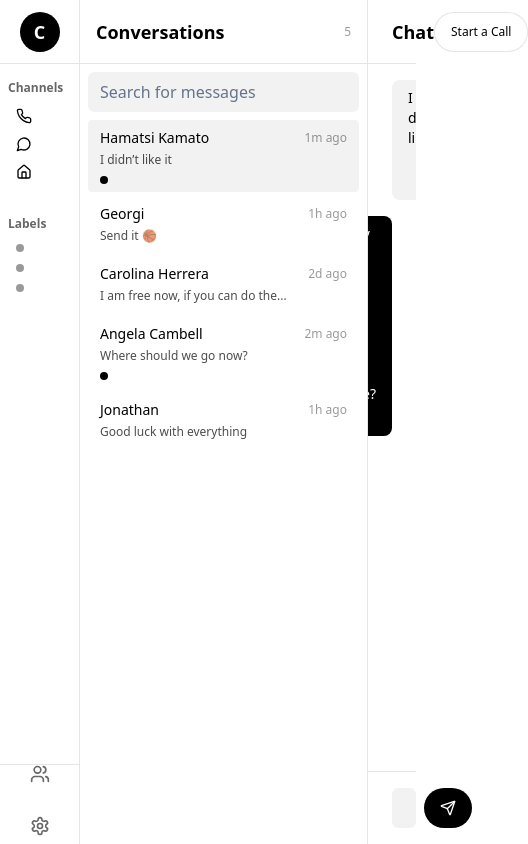
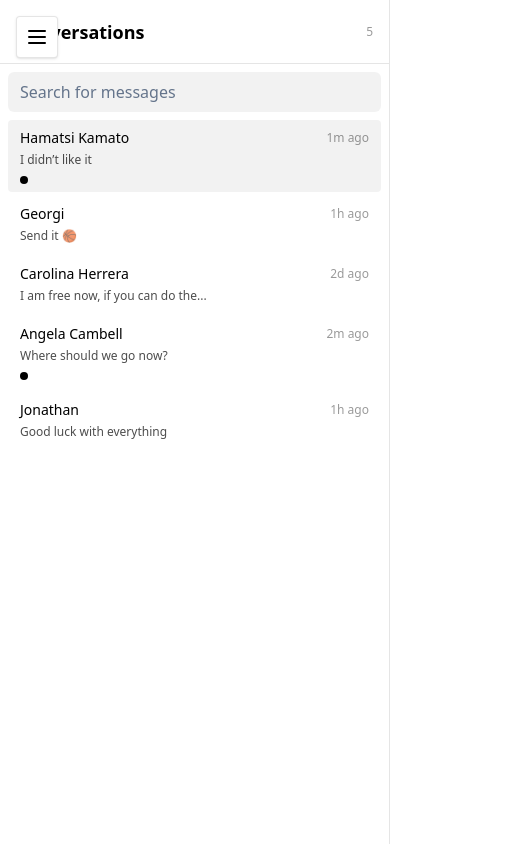
Before and after one commit to Digigit24/celiyo, a React (Vite) app: page / in a window 390 px wide. Shown: the whole page, 528 px wide, since content can reach past the window. Built offline with nearby package versions, Linux system fonts and the light colour scheme.

Commit message:
[dyad] Added 100% responsive omnichannel chat UI with mobile drawers and collapsible sidebar - wrote 5 file(s)

```diff
--- a/src/components/ChatSidebar.tsx
+++ b/src/components/ChatSidebar.tsx
@@ -1,4 +1,7 @@
-import { Home, Users, MessageCircle, Settings, Phone } from "lucide-react";
+import { Home, Users, MessageCircle, Settings, Phone, Menu } from "lucide-react";
+import { Sheet, SheetContent, SheetTrigger } from "@/components/ui/sheet";
+import { useIsMobile } from "@/hooks/use-is-mobile";
+import { useState } from "react";
 
 const channels = [
   { name: "WhatsApp", icon: <Phone size={16} />, id: "whatsapp" },
@@ -12,12 +15,36 @@ const labels = [
   { name: "Internal" },
 ];
 
-export const ChatSidebar = () => (
-  <aside className="flex flex-col w-20 md:w-56 border-r border-black/10 bg-white min-h-screen">
-    <div className="flex items-center justify-center h-16 border-b border-black/10">
+export const ChatSidebar = ({
+  collapsed,
+  onCollapse,
+  mobileOpen,
+  setMobileOpen,
+}: {
+  collapsed: boolean;
+  onCollapse: () => void;
+  mobileOpen?: boolean;
+  setMobileOpen?: (open: boolean) => void;
+}) => {
+  const isMobile = useIsMobile();
+
+  const sidebarContent = (
+    <div className={`flex flex-col h-full bg-white ${collapsed && !isMobile ? "w-20" : "w-56"} min-h-screen`}>
+      <div className="flex items-center justify-between h-16 border-b border-black/10 px-2">
+        <div className="flex items-center gap-2">
           <div className="rounded-full bg-black w-10 h-10 flex items-center justify-center text-white font-bold text-lg">
             C
           </div>
+        </div>
+        {!isMobile && (
+          <button
+            className="p-2 hover:bg-black/5 rounded"
+            onClick={onCollapse}
+            aria-label={collapsed ? "Expand sidebar" : "Collapse sidebar"}
+          >
+            <Menu size={20} className="text-black/60" />
+          </button>
+        )}
       </div>
       <nav className="flex-1 flex flex-col gap-2 mt-4 px-2">
         <div>
@@ -26,7 +53,7 @@ export const ChatSidebar = () => (
             {channels.map((c) => (
               <li key={c.id} className="flex items-center gap-2 px-2 py-1 rounded hover:bg-black/5 cursor-pointer">
                 <span>{c.icon}</span>
-              <span className="hidden md:inline text-sm">{c.name}</span>
+                {!collapsed && <span className="hidden md:inline text-sm">{c.name}</span>}
               </li>
             ))}
           </ul>
@@ -37,7 +64,7 @@ export const ChatSidebar = () => (
             {labels.map((l) => (
               <li key={l.name} className="flex items-center gap-2 px-2 py-1 rounded hover:bg-black/5 cursor-pointer">
                 <span className="w-2 h-2 rounded-full bg-black/40 inline-block" />
-              <span className="hidden md:inline text-sm">{l.name}</span>
+                {!collapsed && <span className="hidden md:inline text-sm">{l.name}</span>}
               </li>
             ))}
           </ul>
@@ -51,5 +78,23 @@ export const ChatSidebar = () => (
           <Settings size={20} className="text-black/60" />
         </button>
       </div>
-  </aside>
+    </div>
   );
+
+  if (isMobile) {
+    return (
+      <Sheet open={mobileOpen} onOpenChange={setMobileOpen}>
+        <SheetTrigger asChild>
+          <button className="p-2 m-2 fixed top-2 left-2 z-30 bg-white rounded shadow border border-black/10">
+            <Menu size={24} />
+          </button>
+        </SheetTrigger>
+        <SheetContent side="left" className="p-0 w-56 max-w-full">
+          {sidebarContent}
+        </SheetContent>
+      </Sheet>
+    );
+  }
+
+  return sidebarContent;
+};
--- a/src/components/ChatWindow.tsx
+++ b/src/components/ChatWindow.tsx
@@ -1,5 +1,5 @@
 import { useRef, useEffect } from "react";
-import { Send } from "lucide-react";
+import { Send, ArrowLeft } from "lucide-react";
 import { Button } from "@/components/ui/button";
 import { Input } from "@/components/ui/input";
 
@@ -28,9 +28,11 @@ const messagesData: Record<string, Array<{ from: "me" | "them"; text: string; ti
 
 type Props = {
   conversationId: string;
+  isMobile?: boolean;
+  onBack?: () => void;
 };
 
-export const ChatWindow = ({ conversationId }: Props) => {
+export const ChatWindow = ({ conversationId, isMobile, onBack }: Props) => {
   const messages = messagesData[conversationId] || [];
   const endRef = useRef<HTMLDivElement>(null);
 
@@ -40,15 +42,26 @@ export const ChatWindow = ({ conversationId }: Props) => {
 
   return (
     <section className="flex flex-col flex-1 min-w-0 bg-white min-h-screen">
-      <div className="flex items-center justify-between h-16 border-b border-black/10 px-6">
-        <div>
+      <div className="flex items-center justify-between h-16 border-b border-black/10 px-4">
+        <div className="flex items-center gap-2">
+          {isMobile && (
+            <Button
+              variant="ghost"
+              size="icon"
+              className="mr-2"
+              onClick={onBack}
+              aria-label="Back"
+            >
+              <ArrowLeft size={20} />
+            </Button>
+          )}
           <span className="font-semibold text-lg">Chat</span>
         </div>
         <Button variant="outline" className="border-black/10 text-black px-4 py-1 rounded-full text-xs font-medium">
           Start a Call
         </Button>
       </div>
-      <div className="flex-1 overflow-y-auto px-6 py-4 space-y-4">
+      <div className="flex-1 overflow-y-auto px-4 py-4 space-y-4">
         {messages.map((msg, idx) => (
           <div
             key={idx}
@@ -69,7 +82,7 @@ export const ChatWindow = ({ conversationId }: Props) => {
         <div ref={endRef} />
       </div>
       <form
-        className="flex items-center gap-2 border-t border-black/10 px-6 py-4"
+        className="flex items-center gap-2 border-t border-black/10 px-4 py-4"
         onSubmit={e => {
           e.preventDefault();
         }}
--- a/src/components/ConversationList.tsx
+++ b/src/components/ConversationList.tsx
@@ -47,10 +47,11 @@ const conversations = [
 type Props = {
   selectedId: string;
   onSelect: (id: string) => void;
+  isMobile?: boolean;
 };
 
-export const ConversationList = ({ selectedId, onSelect }: Props) => (
-  <aside className="flex flex-col w-72 border-r border-black/10 bg-white min-h-screen">
+export const ConversationList = ({ selectedId, onSelect, isMobile }: Props) => (
+  <aside className={`flex flex-col ${isMobile ? "w-full" : "w-72"} border-r border-black/10 bg-white min-h-screen`}>
     <div className="flex items-center justify-between h-16 border-b border-black/10 px-4">
       <span className="font-semibold text-lg">Conversations</span>
       <span className="text-xs text-black/40">{conversations.length}</span>
--- /dev/null
+++ b/src/hooks/use-is-mobile.tsx
@@ -0,0 +1,15 @@
+import { useEffect, useState } from "react";
+
+export function useIsMobile(breakpoint = 768) {
+  const [isMobile, setIsMobile] = useState(
+    typeof window !== "undefined" ? window.innerWidth < breakpoint : false
+  );
+
+  useEffect(() => {
+    const onResize = () => setIsMobile(window.innerWidth < breakpoint);
+    window.addEventListener("resize", onResize);
+    return () => window.removeEventListener("resize", onResize);
+  }, [breakpoint]);
+
+  return isMobile;
+}
--- a/src/pages/Index.tsx
+++ b/src/pages/Index.tsx
@@ -2,17 +2,71 @@ import { useState } from "react";
 import { ChatSidebar } from "@/components/ChatSidebar";
 import { ConversationList } from "@/components/ConversationList";
 import { ChatWindow } from "@/components/ChatWindow";
+import { Sheet, SheetContent } from "@/components/ui/sheet";
+import { useIsMobile } from "@/hooks/use-is-mobile";
 
 const Index = () => {
   const [selectedId, setSelectedId] = useState("1");
+  const [sidebarCollapsed, setSidebarCollapsed] = useState(false);
+  const [sidebarMobileOpen, setSidebarMobileOpen] = useState(false);
+  const [chatMobileOpen, setChatMobileOpen] = useState(false);
+
+  const isMobile = useIsMobile();
+
+  // On mobile, open chat drawer when a conversation is selected
+  const handleSelect = (id: string) => {
+    setSelectedId(id);
+    if (isMobile) setChatMobileOpen(true);
+  };
 
   return (
-    <div className="min-h-screen flex bg-white text-black">
-      <ChatSidebar />
-      <ConversationList selectedId={selectedId} onSelect={setSelectedId} />
-      <div className="flex-1 flex flex-col min-w-0">
-        <ChatWindow conversationId={selectedId} />
+    <div className="min-h-screen flex bg-white text-black relative">
+      {/* Sidebar */}
+      {!isMobile && (
+        <ChatSidebar
+          collapsed={sidebarCollapsed}
+          onCollapse={() => setSidebarCollapsed((v) => !v)}
+        />
+      )}
+      {isMobile && (
+        <ChatSidebar
+          collapsed={false}
+          onCollapse={() => {}}
+          mobileOpen={sidebarMobileOpen}
+          setMobileOpen={setSidebarMobileOpen}
+        />
+      )}
+
+      {/* Conversation List */}
+      <div className={`flex-1 flex flex-col min-w-0 ${isMobile ? "" : "max-w-xs"}`}>
+        {(!isMobile || !chatMobileOpen) && (
+          <ConversationList
+            selectedId={selectedId}
+            onSelect={handleSelect}
+            isMobile={isMobile}
+          />
+        )}
       </div>
+
+      {/* Chat Window */}
+      {!isMobile && (
+        <div className="flex-1 flex flex-col min-w-0">
+          <ChatWindow conversationId={selectedId} />
+        </div>
+      )}
+
+      {/* Mobile Chat Drawer */}
+      {isMobile && (
+        <Sheet open={chatMobileOpen} onOpenChange={setChatMobileOpen}>
+          <SheetContent side="right" className="p-0 w-full max-w-full">
+            <ChatWindow
+              conversationId={selectedId}
+              isMobile
+              onBack={() => setChatMobileOpen(false)}
+            />
+          </SheetContent>
+        </Sheet>
+      )}
     </div>
   );
 };
```
Lines whose indentation alone changed are shown as unchanged.
